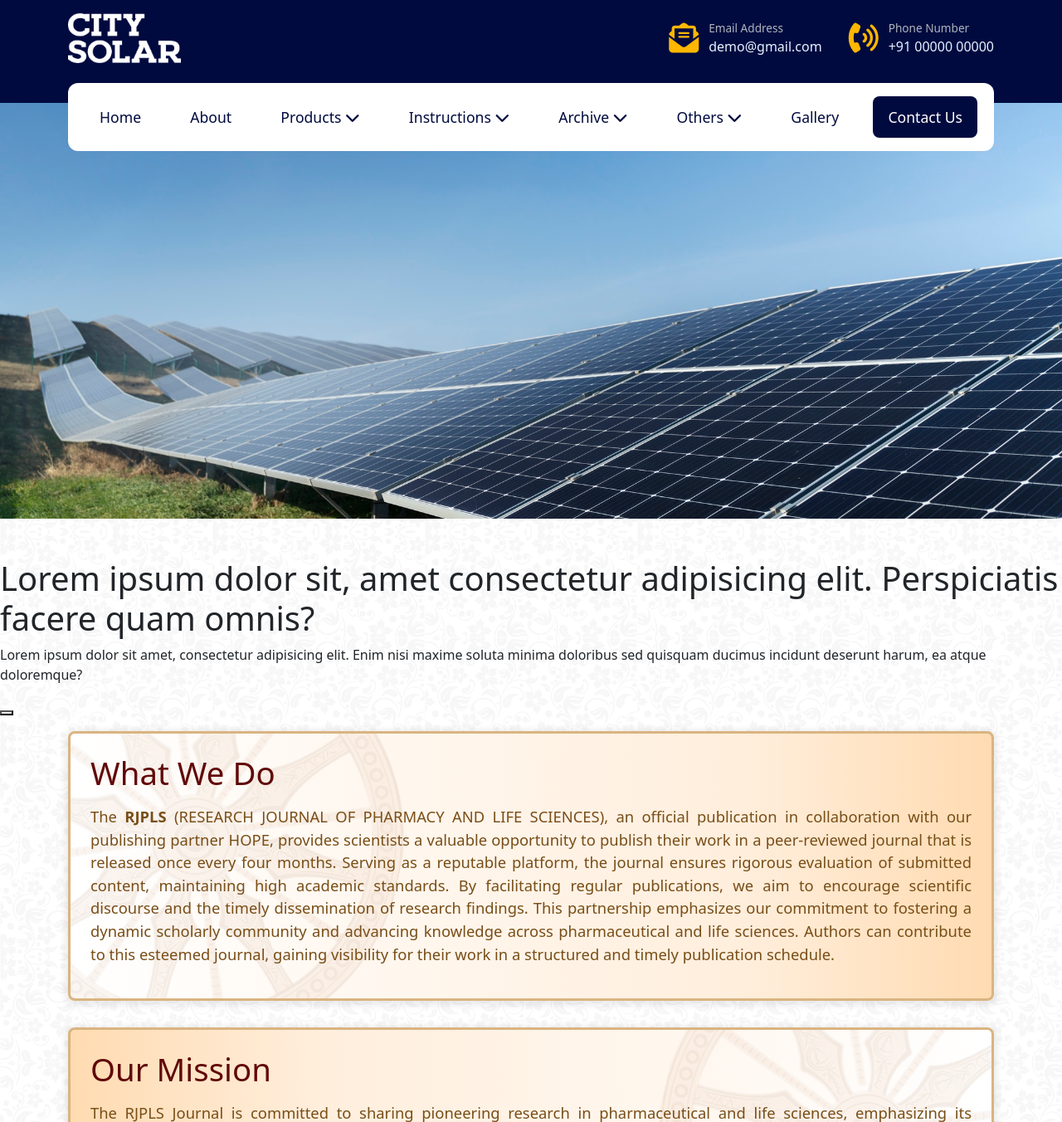
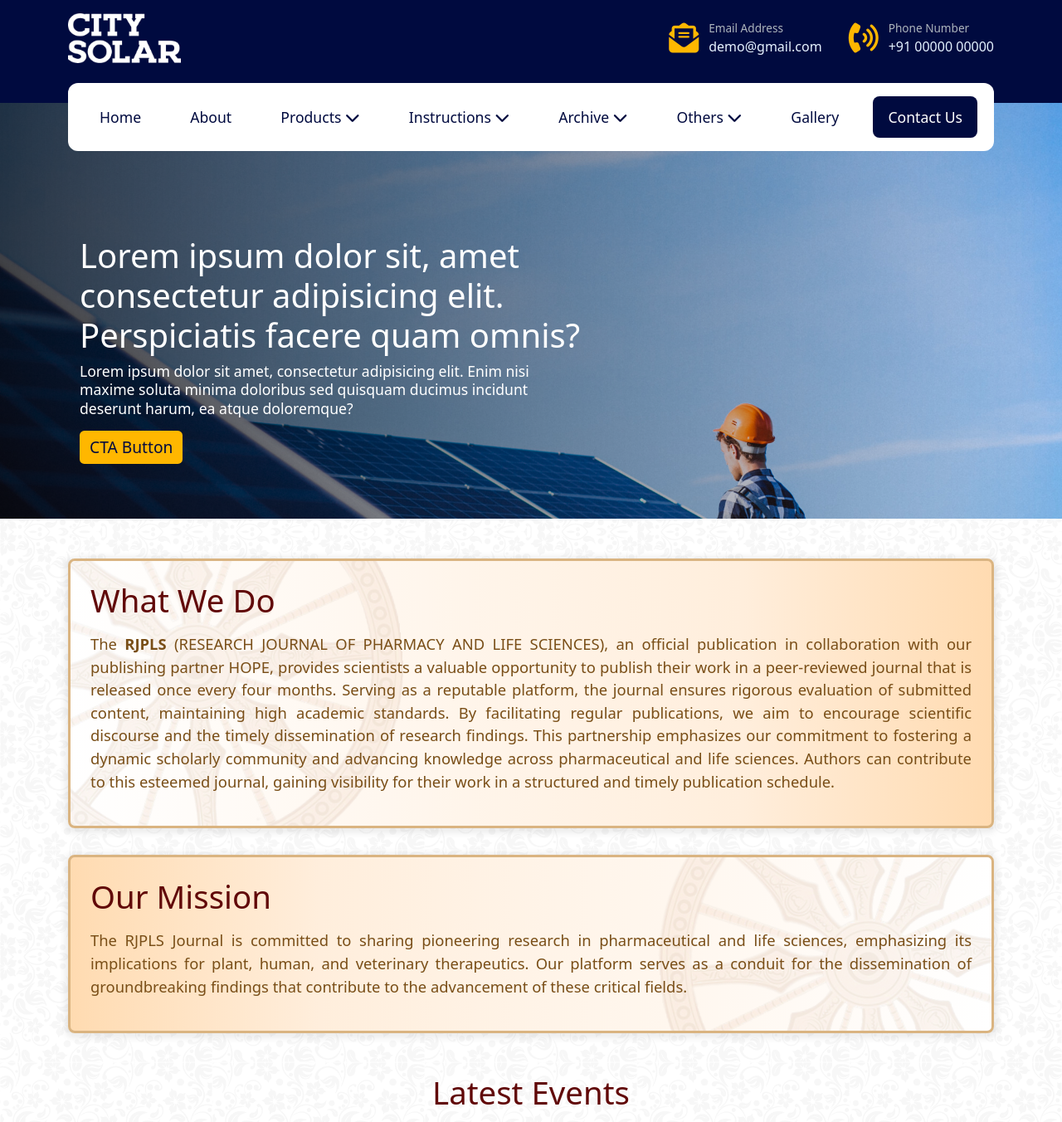
Before and after one commit to chandankumarpanigrahi/Solar-Systems, a PHP site: page / in a window 1280 px wide. Shown: the top 1352 px of the page at 83% size. Run offline with PHP 8.4, Linux system fonts and the light colour scheme; some libraries are stand-ins or nearby versions.

Commit message:
Header and Banner FIxed

```diff
--- a/assets/css/style.css
+++ b/assets/css/style.css
@@ -291,7 +291,7 @@ body {
 .nav-toggle .bar {
     width: 25px;
     height: 3px;
-    background-color: #fff;
+    background-color: var(--background-dark);
     margin: 3px 0;
     transition: 0.3s;
 }
@@ -401,8 +401,13 @@ body {
         display: flex;
         position: absolute;
         right: 0;
-        background-color: #df752e;
+        background-color: var(--background-dark);
         z-index: 99999999;
+        border-radius: 0.5rem;
+    }
+
+    .nav-menu .nav-link {
+        color: var(--border-light);
     }
 
     .nav-menu .nav-item {
@@ -412,7 +417,7 @@ body {
     .submenu {
         position: static;
         box-shadow: none;
-        background-color: #610808;
+        background-color: var(--button-bg-secondary);
         width: 100%;
     }
 
@@ -441,7 +446,45 @@ body {
     }
 }
 
-
+.banner_area {
+    position: relative;
+}
+
+.banner_text {
+    position: absolute;
+    height: 100%;
+    width: 100%;
+    inset: 0;
+    z-index: 1000;
+    padding: 10rem 6rem;
+    background: linear-gradient(90deg, rgba(0, 0, 0, 0.7030461842940301) 0%, rgba(0, 0, 0, 0) 100%);
+}
+
+.banner_text h1 {
+    color: #fff;
+    width: 60%;
+}
+
+.banner_text p {
+    color: #fff;
+    width: 50%;
+    font-size: 1.1rem;
+    line-height: 1.4rem;
+}
+
+.banner_text button {
+    background-color: var(--accent-sun);
+    color: var(--background-dark);
+    font-size: 1.2rem;
+    padding: 0.35rem 0.75rem;
+    font-weight: 500;
+    border-radius: 0.35rem;
+    box-shadow: none;
+    border: none;
+}
+
+
+/* EVENT */
 .event_heading {
     font-size: 2.4rem;
     color: #610808;
--- a/index.html
+++ b/index.html
@@ -4,11 +4,10 @@
 <head>
     <meta charset="UTF-8">
     <meta name="viewport" content="width=device-width, initial-scale=1.0">
-    <title>RESEARCH JOURNAL OF PHARMACY AND LIFE SCIENCES</title>
+    <title>City Solar</title>
     <link rel="icon" type="image/x-icon" href="./assets/img/logo_png.jpg">
     <!-- CSS -->
     <link rel="stylesheet" href="./assets/css/style.css">
-    <!-- <link rel="stylesheet" href="./assets/css/style_old.css"> -->
     <!-- Bootstrap -->
     <link rel="stylesheet" href="./assets/plugins/bootstrap/dist/css/bootstrap.min.css">
     <!-- DataTables -->
@@ -119,7 +118,7 @@
     </section>
     <section class="banner_area">
         <div class="container-fluid p-0 mb-5">
-            <div class="uk-position-relative uk-visible-toggle uk-light" tabindex="-1" uk-slideshow="autoplay: true; animation: fade; autoplay-interval: 1000">
+            <div class="uk-position-relative uk-visible-toggle uk-light" tabindex="-1" uk-slideshow="autoplay: true; animation: fade; autoplay-interval: 1500">
                 <div class="uk-slideshow-items slider_area">
                     <div>
                         <img src="./assets/images/solar images/img_1.jpg" alt="" uk-cover>
@@ -140,7 +139,7 @@
         <div class="banner_text">
             <h1>Lorem ipsum dolor sit, amet consectetur adipisicing elit. Perspiciatis facere quam omnis?</h1>
             <p>Lorem ipsum dolor sit amet, consectetur adipisicing elit. Enim nisi maxime soluta minima doloribus sed quisquam ducimus incidunt deserunt harum, ea atque doloremque?</p>
-            <button type="button" click="'btn btn-primary"></button>
+            <button type="button" class="'btn btn-primary">CTA Button</button>
         </div>
     </section>
     <section class="container" id="book_on_mobile" style="display: none;">
```
